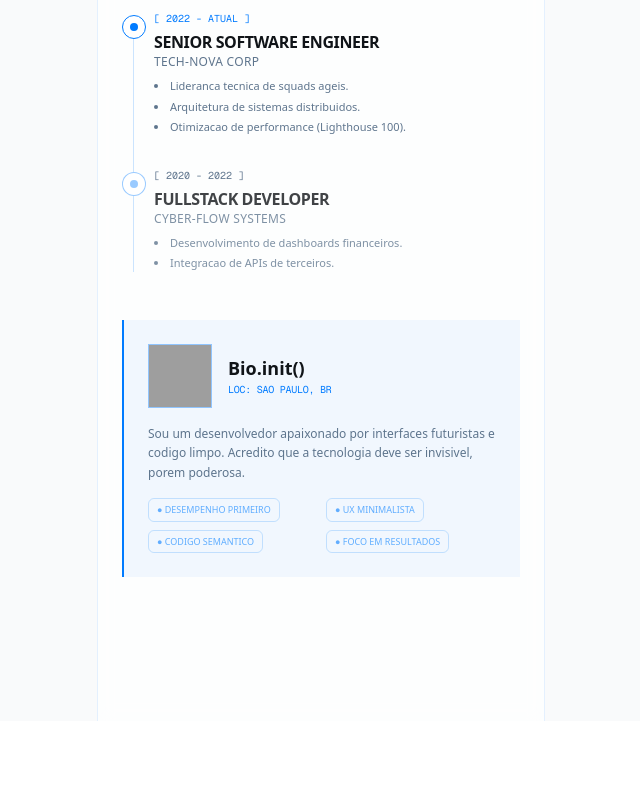
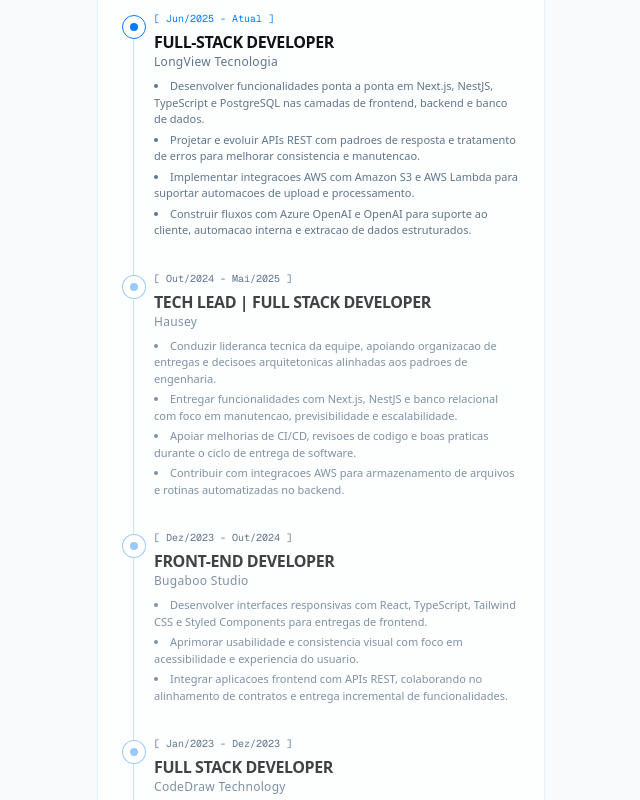
Before and after one commit to ivanbs14/Portifolio, a Next.js app: page / in a window 1280 px wide. Shown: the part 2300-3100 px from the top of the page, without its empty margins (319-959 px from the left). Before the commit the page ends 3021 px from the top, so only its background shows below. Built offline with nearby package versions, Linux system fonts and the light colour scheme; grey boxes are pictures that could not be loaded.

Commit message:
feat: update experience timeline whit resume-based roles and highlights

```diff
--- a/src/data/portfolio.ts
+++ b/src/data/portfolio.ts
@@ -108,23 +108,48 @@
 
 export const EXPERIENCE_TIMELINE = [
   {
-    period: "[ 2022 - ATUAL ]",
-    title: "Senior Software Engineer",
-    company: "TECH-NOVA CORP",
+    period: "[ Jun/2025 - Atual ]",
+    title: "Full-Stack Developer",
+    company: "LongView Tecnologia",
     highlights: [
-      "Lideranca tecnica de squads ageis.",
-      "Arquitetura de sistemas distribuidos.",
-      "Otimizacao de performance (Lighthouse 100).",
+      "Desenvolver funcionalidades ponta a ponta em Next.js, NestJS, TypeScript e PostgreSQL nas camadas de frontend, backend e banco de dados.",
+      "Projetar e evoluir APIs REST com padroes de resposta e tratamento de erros para melhorar consistencia e manutencao.",
+      "Implementar integracoes AWS com Amazon S3 e AWS Lambda para suportar automacoes de upload e processamento.",
+      "Construir fluxos com Azure OpenAI e OpenAI para suporte ao cliente, automacao interna e extracao de dados estruturados.",
     ],
     isActive: true,
   },
   {
-    period: "[ 2020 - 2022 ]",
-    title: "Fullstack Developer",
-    company: "CYBER-FLOW SYSTEMS",
+    period: "[ Out/2024 - Mai/2025 ]",
+    title: "Tech Lead | Full Stack Developer",
+    company: "Hausey",
     highlights: [
-      "Desenvolvimento de dashboards financeiros.",
-      "Integracao de APIs de terceiros.",
+      "Conduzir lideranca tecnica da equipe, apoiando organizacao de entregas e decisoes arquitetonicas alinhadas aos padroes de engenharia.",
+      "Entregar funcionalidades com Next.js, NestJS e banco relacional com foco em manutencao, previsibilidade e escalabilidade.",
+      "Apoiar melhorias de CI/CD, revisoes de codigo e boas praticas durante o ciclo de entrega de software.",
+      "Contribuir com integracoes AWS para armazenamento de arquivos e rotinas automatizadas no backend.",
+    ],
+    isActive: false,
+  },
+  {
+    period: "[ Dez/2023 - Out/2024 ]",
+    title: "Front-end Developer",
+    company: "Bugaboo Studio",
+    highlights: [
+      "Desenvolver interfaces responsivas com React, TypeScript, Tailwind CSS e Styled Components para entregas de frontend.",
+      "Aprimorar usabilidade e consistencia visual com foco em acessibilidade e experiencia do usuario.",
+      "Integrar aplicacoes frontend com APIs REST, colaborando no alinhamento de contratos e entrega incremental de funcionalidades.",
+    ],
+    isActive: false,
+  },
+  {
+    period: "[ Jan/2023 - Dez/2023 ]",
+    title: "Full Stack Developer",
+    company: "CodeDraw Technology",
+    highlights: [
+      "Desenvolver e manter funcionalidades de aplicacoes com React.js e Styled Components no frontend.",
+      "Implementar servicos de backend com Node.js e integracoes de API para suportar funcionalidades de produto.",
+      "Utilizar Docker, GitLab CI e fluxo baseado em Git no pipeline de desenvolvimento e entrega.",
     ],
     isActive: false,
   },
```
